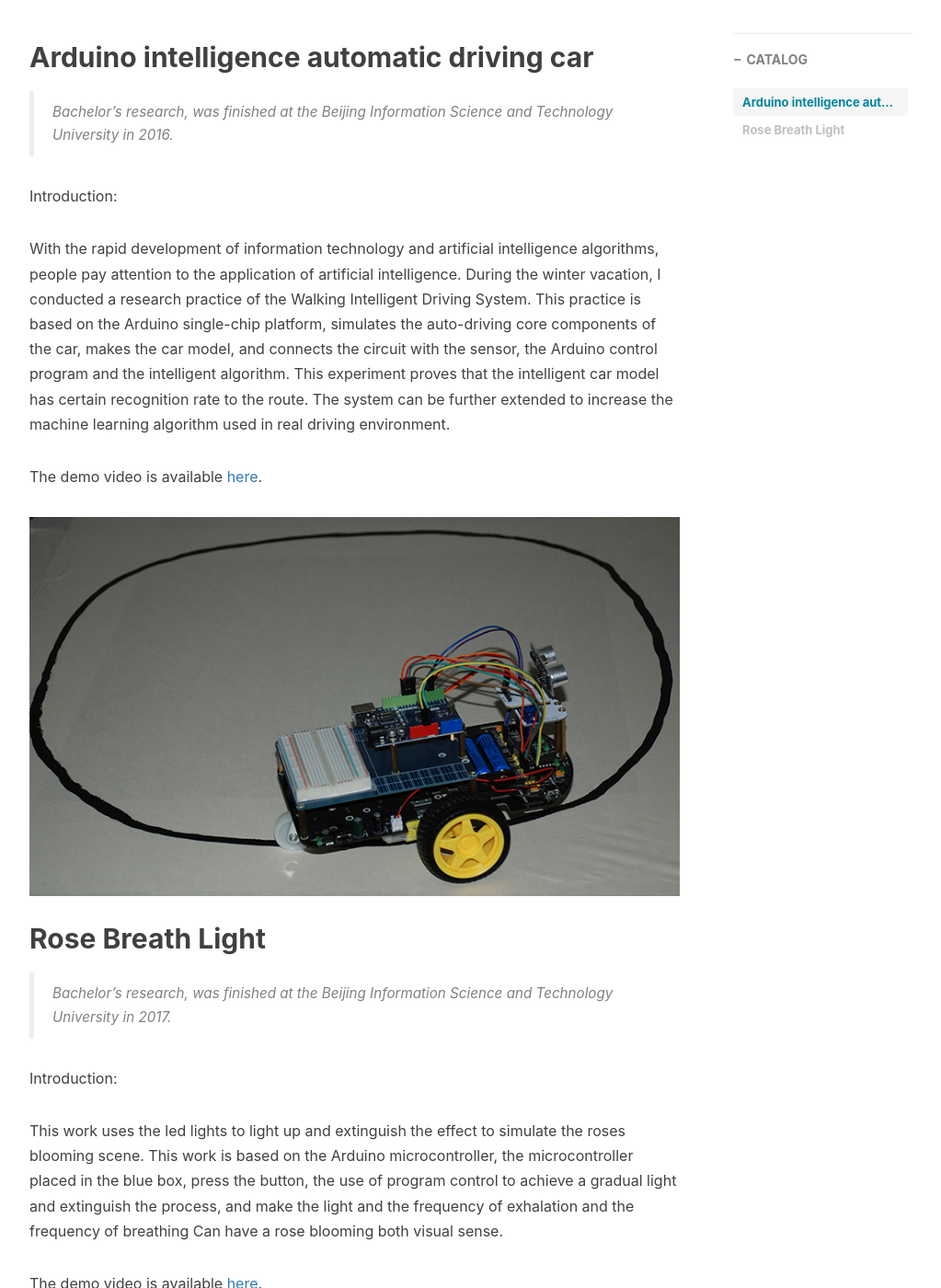
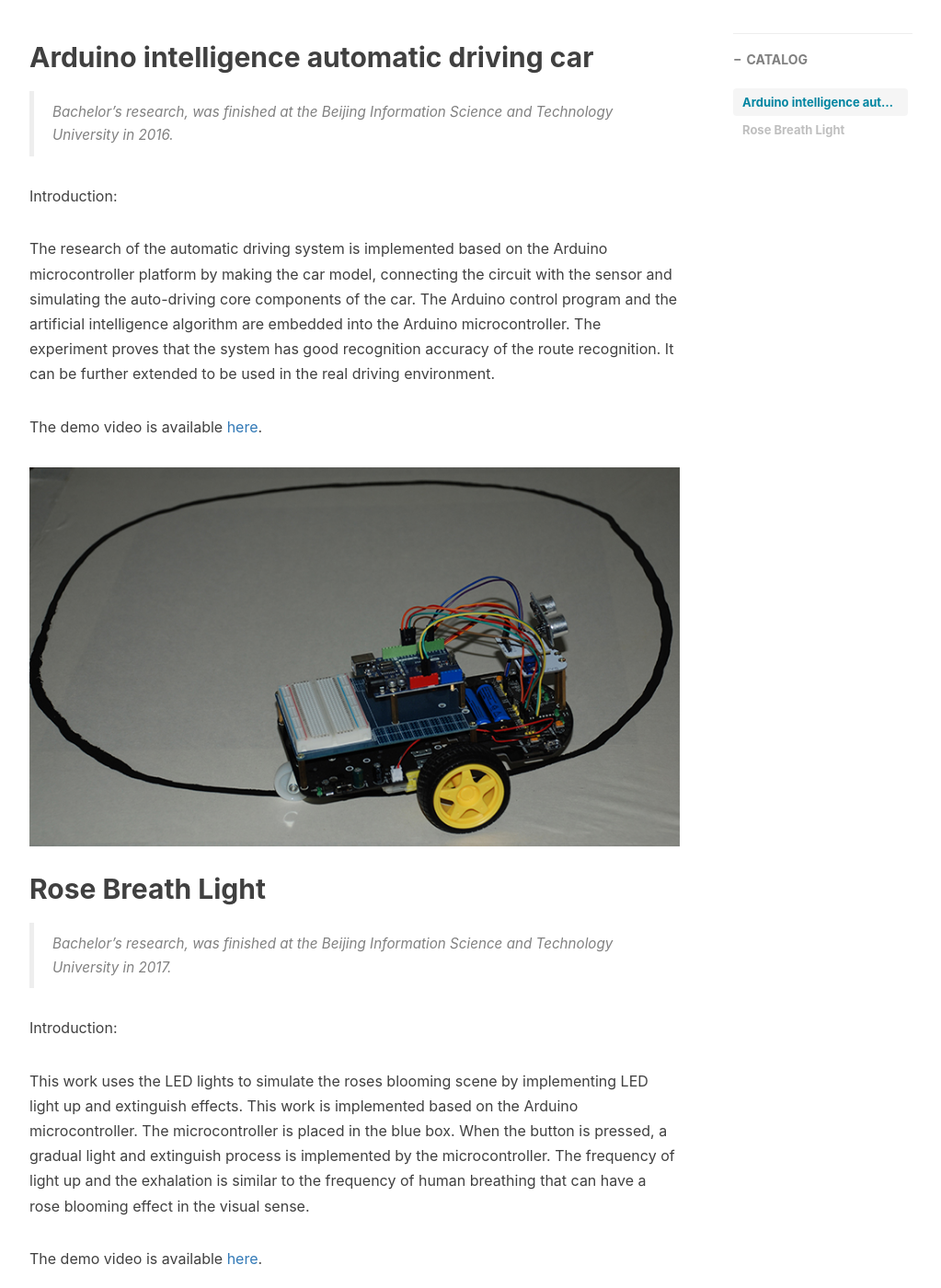
Before and after one commit to wangzh3/wangzh3.github.io, a Jekyll site: the page built from _posts/2019-10-18- Robotics.md, in a window 1280 px wide and 1400 px high, scrolled down 427 px. Shown: the whole window at 92% size, without its empty margins (233-1256 px from the left). Built offline with Jekyll 4.4.1, drawn with Linux system fonts in a browser that asks for light colours; nearby versions of some CDN libraries; comment, search, counter and statistics services are not loaded.

Commit message:
language

```diff
--- a/_posts/2019-10-18- Robotics.md
+++ b/_posts/2019-10-18- Robotics.md
@@ -15,7 +15,7 @@ tags:
 
 Introduction:
 
-With the rapid development of information technology and artificial intelligence algorithms, people pay attention to the application of artificial intelligence. During the winter vacation, I conducted a research practice of the Walking Intelligent Driving System. This practice is based on the Arduino single-chip platform, simulates the auto-driving core components of the car, makes the car model, and connects the circuit with the sensor, the Arduino control program and the intelligent algorithm. This experiment proves that the intelligent car model has certain recognition rate to the route. The system can be further extended to increase the machine learning algorithm used in real driving environment.
+The research of the automatic driving system is implemented based on the Arduino microcontroller platform by making the car model, connecting the circuit with the sensor and simulating the auto-driving core components of the car. The Arduino control program and the artificial intelligence algorithm are embedded into the Arduino microcontroller. The experiment proves that the system has good recognition accuracy of the route recognition. It can be further extended to be used in the real driving environment.
 
 The demo video is available [here](https://youtu.be/s8_IoeiL95I).
 
@@ -26,7 +26,7 @@ The demo video is available [here](https://youtu.be/s8_IoeiL95I).
 
 Introduction:
 
-This work uses the led lights to light up and extinguish the effect to simulate the roses blooming scene. This work is based on the Arduino microcontroller, the microcontroller placed in the blue box, press the button, the use of program control to achieve a gradual light and extinguish the process, and make the light and the frequency of exhalation and the frequency of breathing Can have a rose blooming both visual sense.
+This work uses the LED lights to simulate the roses blooming scene by implementing LED light up and extinguish effects. This work is implemented based on the Arduino microcontroller. The microcontroller is placed in the blue box. When the button is pressed, a gradual light and extinguish process is implemented by the microcontroller. The frequency of light up and the exhalation is similar to the frequency of human breathing that can have a rose blooming effect in the visual sense.
 
 The demo video is available [here](https://youtu.be/aVz7cXg6uZ0).
 
```
Also changed, not shown: _posts/2019-10-20-Affective-computing-and-machine-learning.md (+1 -1 lines).
